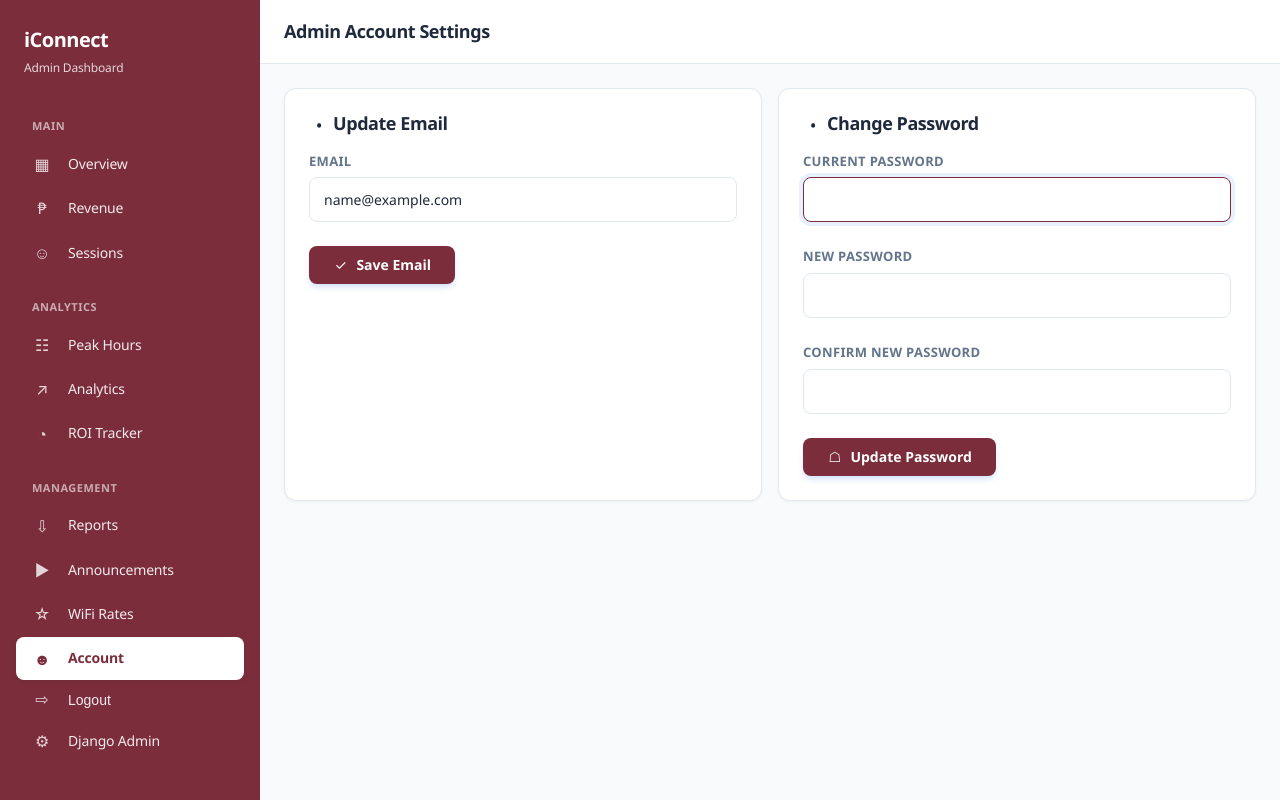
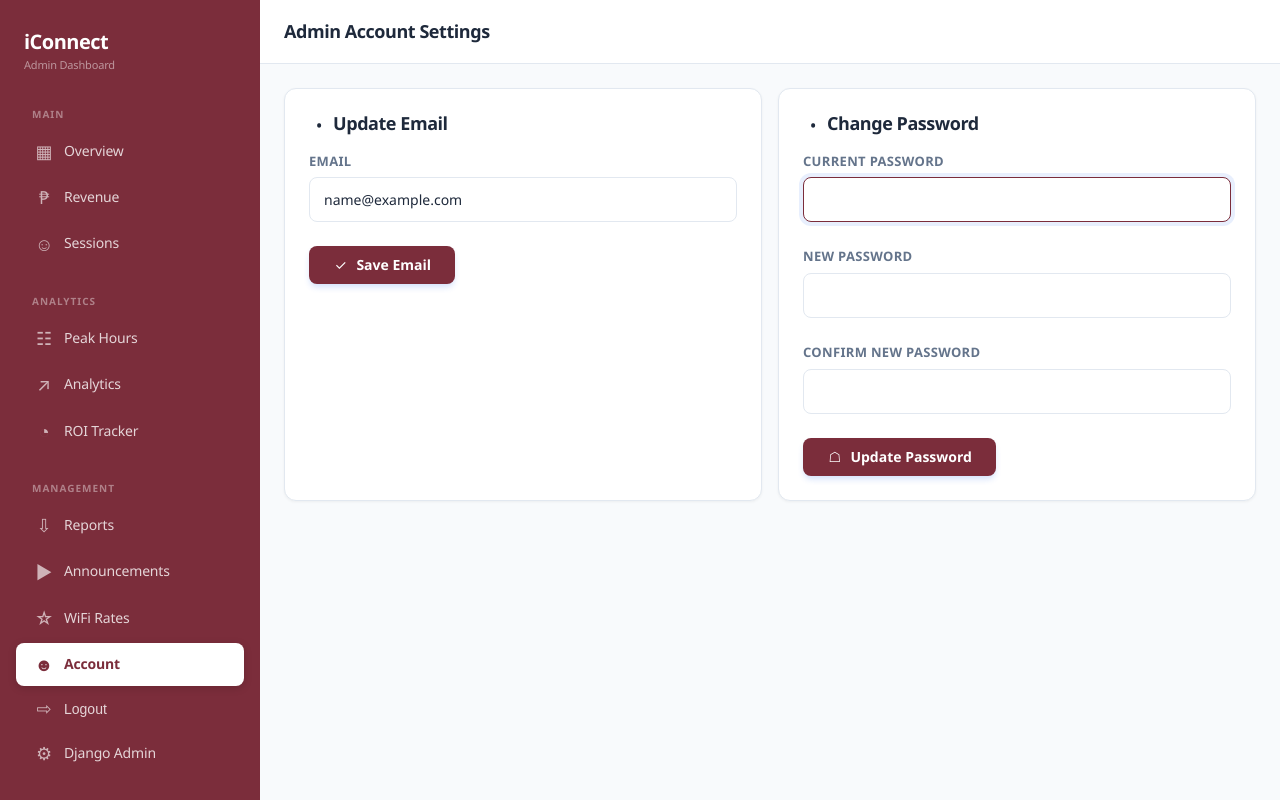
Before and after one commit to loricohenrian/iConnect, a Django app: page /dashboard/account/ in a window 1280 px wide. Run offline with Django 4.2, Linux system fonts and the light colour scheme; the visitor is signed in with stand-in values (Sample User, id 1); parts of the project's set-up code (start-up, migrations or seed data) failed here and were passed over.

Commit message:
UI: Modernize sidebar styling with strict minimalism and typography

```diff
--- a/static/css/dashboard.css
+++ b/static/css/dashboard.css
@@ -53,7 +53,7 @@
 }
 
 .sidebar-brand {
-    padding: var(--space-lg);
+    padding: var(--space-xl) var(--space-md) var(--space-md) var(--space-lg);
 }
 
 .sidebar-brand .brand-name {
@@ -61,12 +61,14 @@
     font-size: 20px;
     font-weight: 700;
     letter-spacing: -0.5px;
+    line-height: 1;
 }
 
 .sidebar-brand .brand-subtitle {
-    color: rgba(255,255,255,0.8);
-    font-size: 12px;
-    margin-top: 2px;
+    color: rgba(255,255,255,0.5);
+    font-size: 11px;
+    margin-top: 4px;
+    font-weight: 500;
 }
 
 /* Empty States */
@@ -100,18 +102,21 @@
 .sidebar-nav {
     padding: var(--space-md);
     flex: 1;
+    display: flex;
+    flex-direction: column;
+    gap: var(--space-lg);
 }
 
 .nav-section {
-    margin-bottom: var(--space-lg);
+    margin-bottom: 0;
 }
 
 .nav-section-title {
-    color: rgba(255,255,255,0.6);
-    font-size: 11px;
-    font-weight: 600;
+    color: rgba(255,255,255,0.4);
+    font-size: 10px;
+    font-weight: 700;
     text-transform: uppercase;
-    letter-spacing: 0.5px;
+    letter-spacing: 1px;
     padding: 0 var(--space-md);
     margin-bottom: var(--space-sm);
 }
@@ -119,39 +124,44 @@
 .nav-item {
     display: flex;
     align-items: center;
-    gap: var(--space-md);
-    color: rgba(255,255,255,0.9);
+    gap: var(--space-sm);
+    color: rgba(255,255,255,0.8);
     padding: 10px 16px;
     border-radius: 8px;
     font-size: 14px;
     font-weight: 500;
-    margin-bottom: 2px;
-    transition: all 0.2s;
+    margin-bottom: 4px;
+    transition: all 0.2s ease-in-out;
     text-decoration: none;
 }
 
 .nav-item:hover {
-    background: rgba(255,255,255,0.1);
+    background: rgba(255,255,255,0.05);
     color: #ffffff;
 }
 
 .nav-item.active {
     background: #ffffff;
     color: #7b2d3b;
-    box-shadow: 0 2px 4px rgba(0,0,0,0.05);
+    box-shadow: 0 2px 8px rgba(0,0,0,0.15);
     font-weight: 600;
-    border-left: none;
-    padding-left: 16px;
 }
 
 .nav-item i {
-    font-size: 16px;
-    width: 20px;
+    font-size: 18px;
+    width: 24px;
     text-align: center;
-    color: rgba(255,255,255,0.8);
+    color: inherit;
+    opacity: 0.8;
+    transition: opacity 0.2s;
+}
+
+.nav-item:hover i {
+    opacity: 1;
 }
 
 .nav-item.active i {
+    opacity: 1;
     color: #7b2d3b;
 }
 
@@ -169,16 +179,26 @@
 
 /* Sidebar footer */
 .sidebar-footer {
-    padding: var(--space-md) var(--space-lg);
+    padding: var(--space-md);
+    margin-top: auto;
 }
 
 .sidebar-footer .system-status {
     display: flex;
     align-items: center;
-    gap: var(--space-sm);
-    color: #ffffff;
+    justify-content: center;
+    gap: 8px;
+    color: rgba(255,255,255,0.9);
     font-size: 12px;
     font-weight: 600;
+    background: rgba(255,255,255,0.1);
+    padding: 10px 16px;
+    border-radius: 99px;
+    transition: background 0.2s;
+}
+
+.sidebar-footer .system-status:hover {
+    background: rgba(255,255,255,0.15);
 }
 
 .sidebar-footer .status-dot {
--- a/static/css/icons-fallback.css
+++ b/static/css/icons-fallback.css
@@ -80,7 +80,8 @@
 .bi-bell-slash::before { content: "\266A"; font-size: 1em; }
 .bi-tags::before { content: "\2606"; font-size: 1em; }            /* WiFi Rates */
 .bi-person-gear::before,
-.bi-person-circle::before { content: "\263B"; font-size: 1em; }   /* Account */
+.bi-person-circle::before,
+.bi-person::before { content: "\263B"; font-size: 1em; }   /* Account */
 .bi-box-arrow-right::before { content: "\21E8"; font-size: 1em; } /* Logout */
 .bi-gear::before { content: "\2699"; font-size: 1em; }
 
--- a/templates/base_dashboard.html
+++ b/templates/base_dashboard.html
@@ -67,7 +67,7 @@
                     <span>WiFi Rates</span>
                 </a>
                 <a href="{% url 'dashboard:account' %}" class="nav-item {% if active_page == 'account' %}active{% endif %}" id="nav-account">
-                    <i class="bi bi-person-circle"></i>
+                    <i class="bi bi-person"></i>
                     <span>Account</span>
                 </a>
                 <form method="post" action="{% url 'dashboard:logout' %}" class="nav-item-form" id="nav-logout-form">
```
